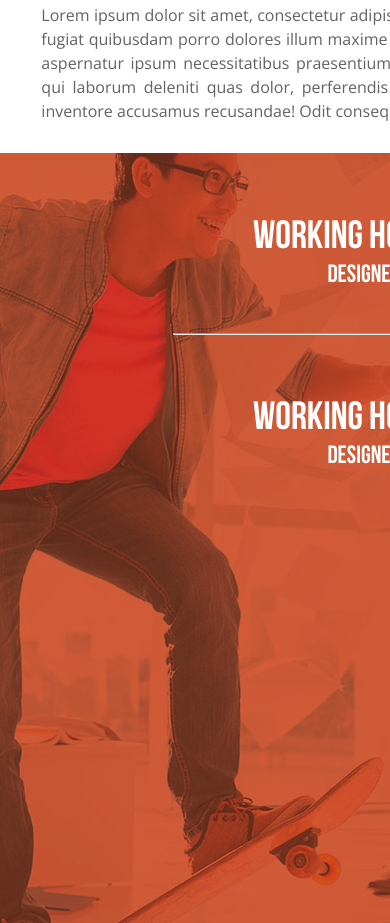
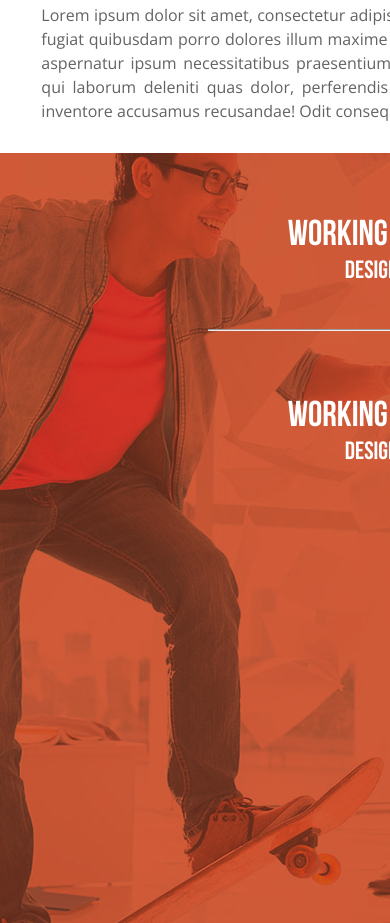
Before and after one commit to khalifdev/Creative-Agency, a plain HTML site: page index.html in a window 390 px wide. Shown: the part 1070-1993 px from the top of the page. Drawn offline with nearby package versions, Linux system fonts and the light colour scheme.

Commit message:
Тестируем

```diff
--- a/album.less
+++ b/album.less
@@ -14,6 +14,11 @@
                 width: 400px;
                 margin: 0 auto;
                 float: none;
+                min-width: 320px;
+                .designer-name h3 {
+                    font-size: 36px;
+                    line-height: 36px;
+                }
             }
             .designer-tag,
             .designer-desc-container {
--- a/mobile.less
+++ b/mobile.less
@@ -29,6 +29,7 @@
                 column-count: 1;
             }
         }
+
     }
     #creative-team-members {
         .members img {
```
Also changed, not shown: style.css.
